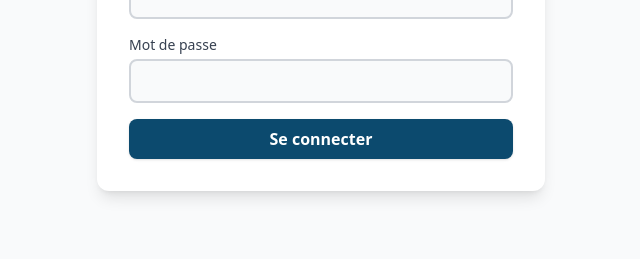
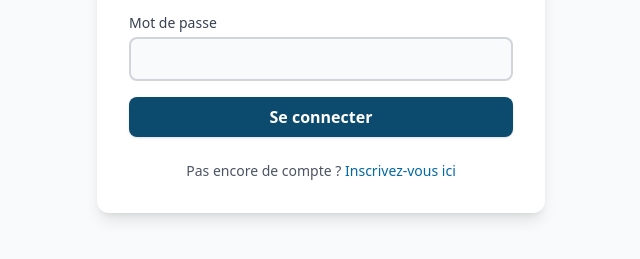
Before and after one commit to adjassoho/Logiciel-de-Sante, a plain HTML site: page index.html in a window 1280 px wide. Shown: the part 373-632 px from the top of the page, without its empty margins (319-959 px from the left). Drawn offline with nearby package versions, Linux system fonts and the light colour scheme.

Commit message:
Ajout d'un message et lien vers l'inscription sous le formulaire de connexion

```diff
--- a/index.html
+++ b/index.html
@@ -22,6 +22,10 @@
         <button type="submit" class="w-full bg-sky-900 text-white py-2 rounded-lg font-semibold hover:bg-sky-800 transition text-base shadow">Se connecter</button>
       </form>
       <div id="loginError" class="text-red-600 text-sm mt-4 hidden text-center"></div>
+      <div class="mt-6 text-center text-sm text-gray-600">
+        Pas encore de compte ?
+        <a href="register.html" class="text-sky-700 hover:underline font-medium">Inscrivez-vous ici</a>
+      </div>
     </div>
     <script src="app.js"></script>
     <script>
```
